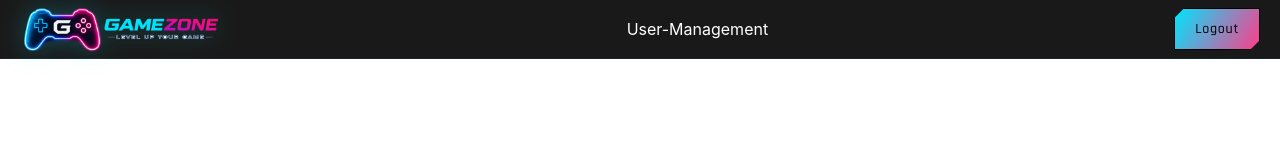
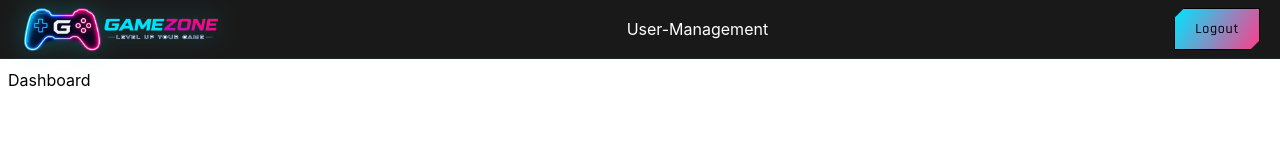
Before and after one commit to NisamMohd/gamezone3, a React (Vite) app: page /admin in a window 1280 px wide. Shown: the top 160 px of the page. Built offline with nearby package versions, Linux system fonts and the light colour scheme; sample sign-in values are in the browser's storage.

Commit message:
Route updates

```diff
--- a/src/App.jsx
+++ b/src/App.jsx
@@ -17,6 +17,7 @@ import Admin from "./AdminLayout/pages/Admin";
 import Dashboard from "./AdminLayout/pages/Dashboard";
 import AdminRoute from "./services/AdminRoute";
 import UserRoutes from "./UserLayout/services/UserRoutes";
+import UserManagement from "./AdminLayout/pages/UserManagment"
 function App() {
   return (
     <Routes>
@@ -50,7 +51,8 @@ function App() {
       {/* ADMIN PROTECTED ROUTES */}
       <Route element={<AdminRoute />}>
         <Route path="/admin" element={<Admin />}>
-          <Route path="dashboard" element={<Dashboard />} />
+          <Route index element={<Dashboard />} />
+          <Route path="usermanagment" element={<UserManagement/>} />
         </Route>
       </Route>
 
```
